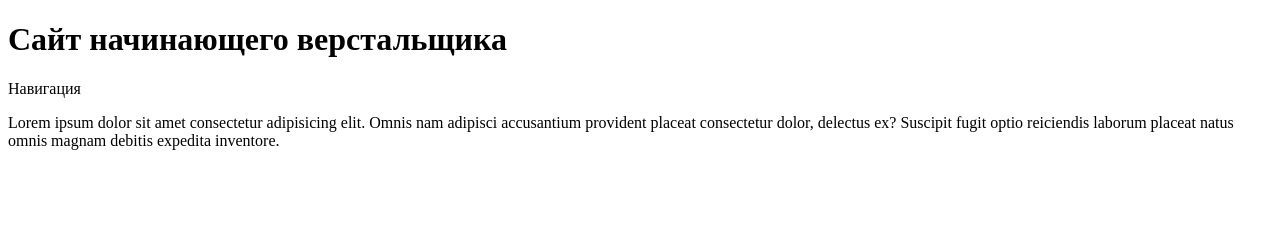
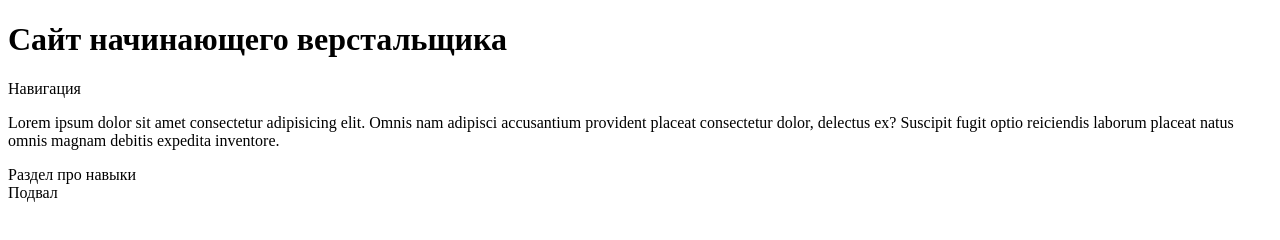
Before and after one commit to Momaesham/homework, a plain HTML site: page hw_1/index.html in a window 1280 px wide. Drawn offline with Linux system fonts and the light colour scheme.

Commit message:
footer update

```diff
--- a/hw_1/index.html
+++ b/hw_1/index.html
@@ -18,6 +18,12 @@
             <p>Lorem ipsum dolor sit amet consectetur adipisicing elit. Omnis nam adipisci accusantium provident placeat consectetur dolor, delectus ex? Suscipit fugit optio reiciendis laborum placeat natus omnis magnam debitis expedita inventore.</p>
             <p></p>
         </section>
+        <section>
+            Раздел про навыки
+        </section>
     </main>
+    <footer>
+        Подвал
+    </footer>
 </body>
 </html>
```
